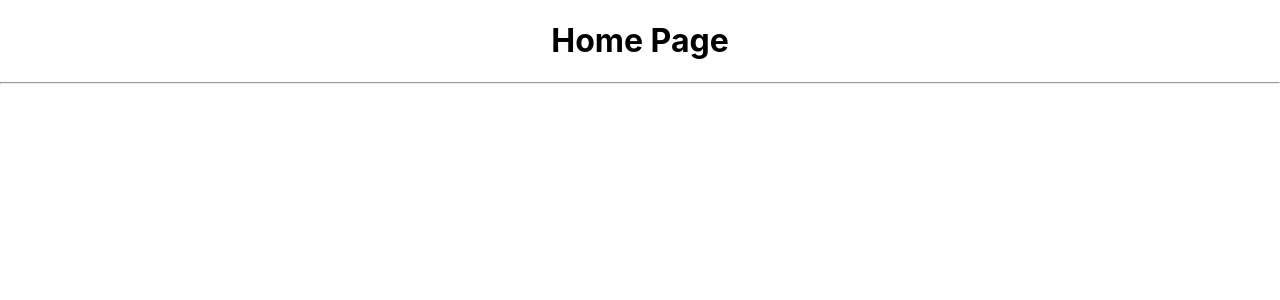
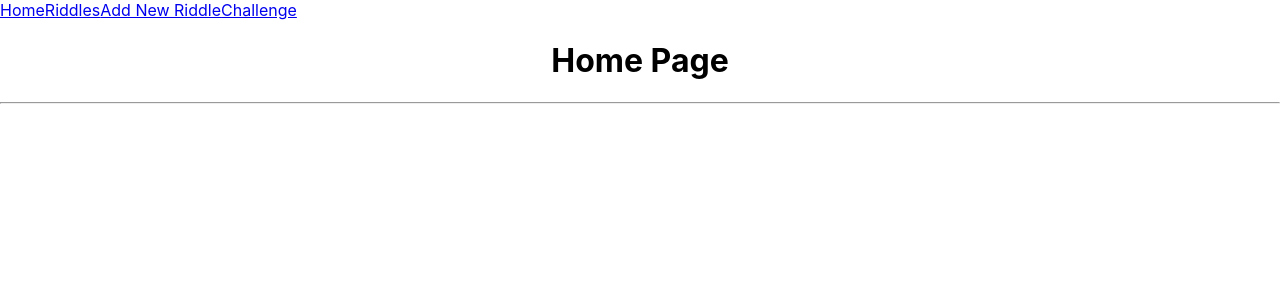
Before and after one commit to mterrano1/riddle-app, a React (Create React App) app: page / in a window 1280 px wide. Shown: the top 300 px of the page. Built offline with nearby package versions, Linux system fonts and the light colour scheme.

Commit message:
add NavLinks to NavBar

```diff
--- a/src/NavBar.js
+++ b/src/NavBar.js
@@ -1,9 +1,13 @@
 import React from 'react';
+import { NavLink } from 'react-router-dom';
 
 function NavBar() {
     return (
         <nav>
-
+            <NavLink exact to='/'>Home</NavLink>
+            <NavLink exact to='/riddles'>Riddles</NavLink>
+            <NavLink to='/riddles/new'>Add New Riddle</NavLink>
+            <NavLink to='/challenge'>Challenge</NavLink>
         </nav>
     );
 }
```
